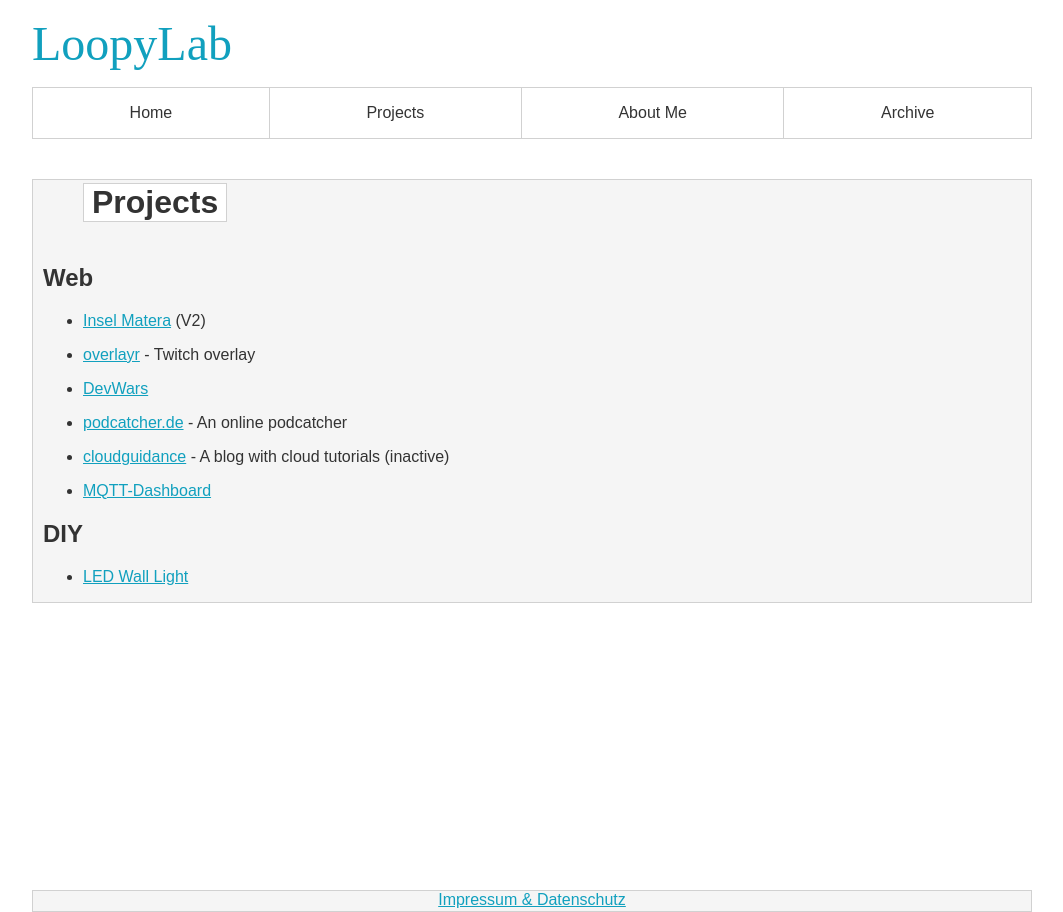
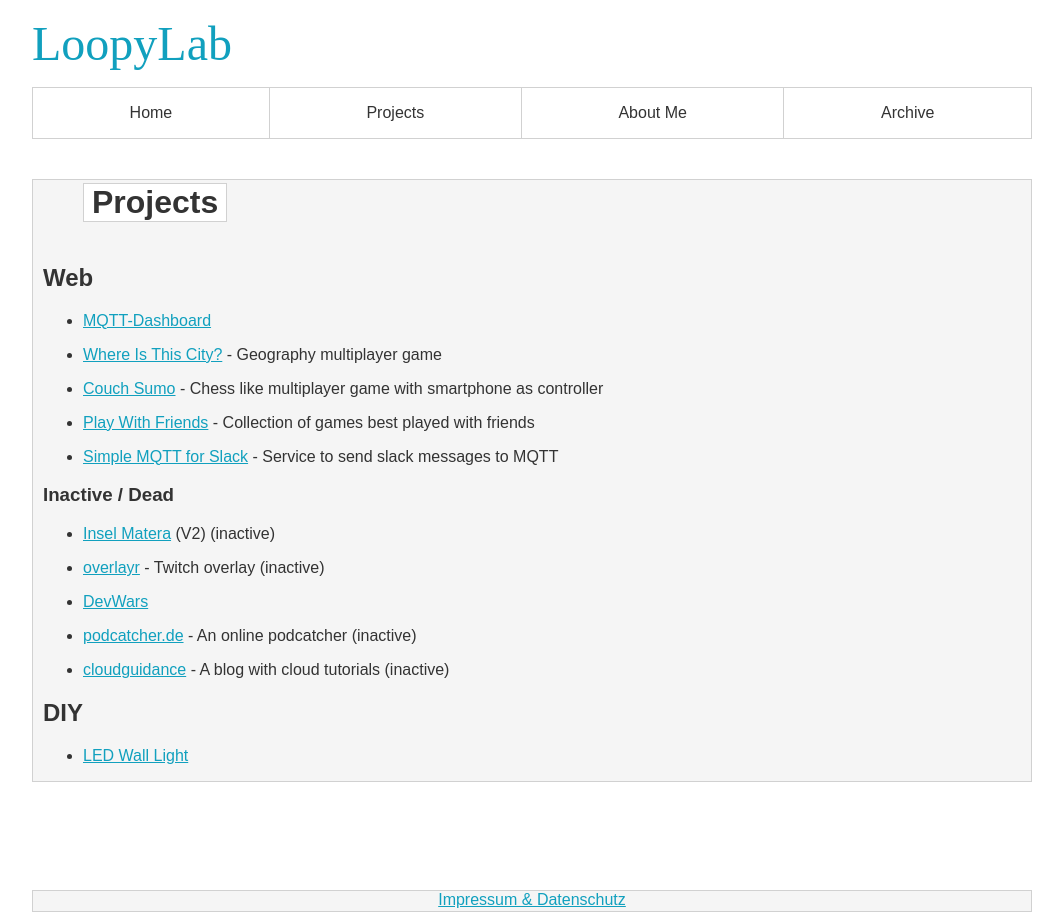
Before and after one commit to DirkHeinke/loopylab, a Jekyll site: the page built from projects.md, in a window 1280 px wide. Shown: the whole page, without its empty margins (108-1171 px from the left). Built offline with Jekyll 4.4.1, drawn with Linux system fonts in a browser that asks for light colours; nearby versions of some CDN libraries; some web fonts are replaced.

Commit message:
Update projects

```diff
--- a/projects.md
+++ b/projects.md
@@ -4,12 +4,18 @@ layout: page
 ---
 
 ## Web
-* [Insel Matera](http://insel-matera.de/) (V2)
-* [overlayr](http://overlayr.net/) - Twitch overlay
+* [MQTT-Dashboard](http://mqttdashboard.dirkheinke.de/)
+* [Where Is This City?](https://witc.theoi.de/) - Geography multiplayer game
+* [Couch Sumo](https://couch-sumo.theoi.de/) - Chess like multiplayer game with smartphone as controller
+* [Play With Friends](https://playwithfriends.link/) - Collection of games best played with friends
+* [Simple MQTT for Slack](https://simplemqtt.theoi.de/) - Service to send slack messages to MQTT
+
+### Inactive / Dead
+* [Insel Matera](http://insel-matera.de/) (V2) (inactive)
+* [overlayr](http://overlayr.net/) - Twitch overlay (inactive)
 * [DevWars](http://devwars.tv/)
-* [podcatcher.de](http://podcatcher.de/) - An online podcatcher
+* [podcatcher.de](http://podcatcher.de/) - An online podcatcher (inactive)
 * [cloudguidance](https://cloudguidance.wordpress.com/) - A blog with cloud tutorials (inactive)
-* [MQTT-Dashboard](http://mqttdashboard.dirkheinke.de/)
 
 ## DIY
 * [LED Wall Light](/2014/09/27/led-wall-light.html)
```
